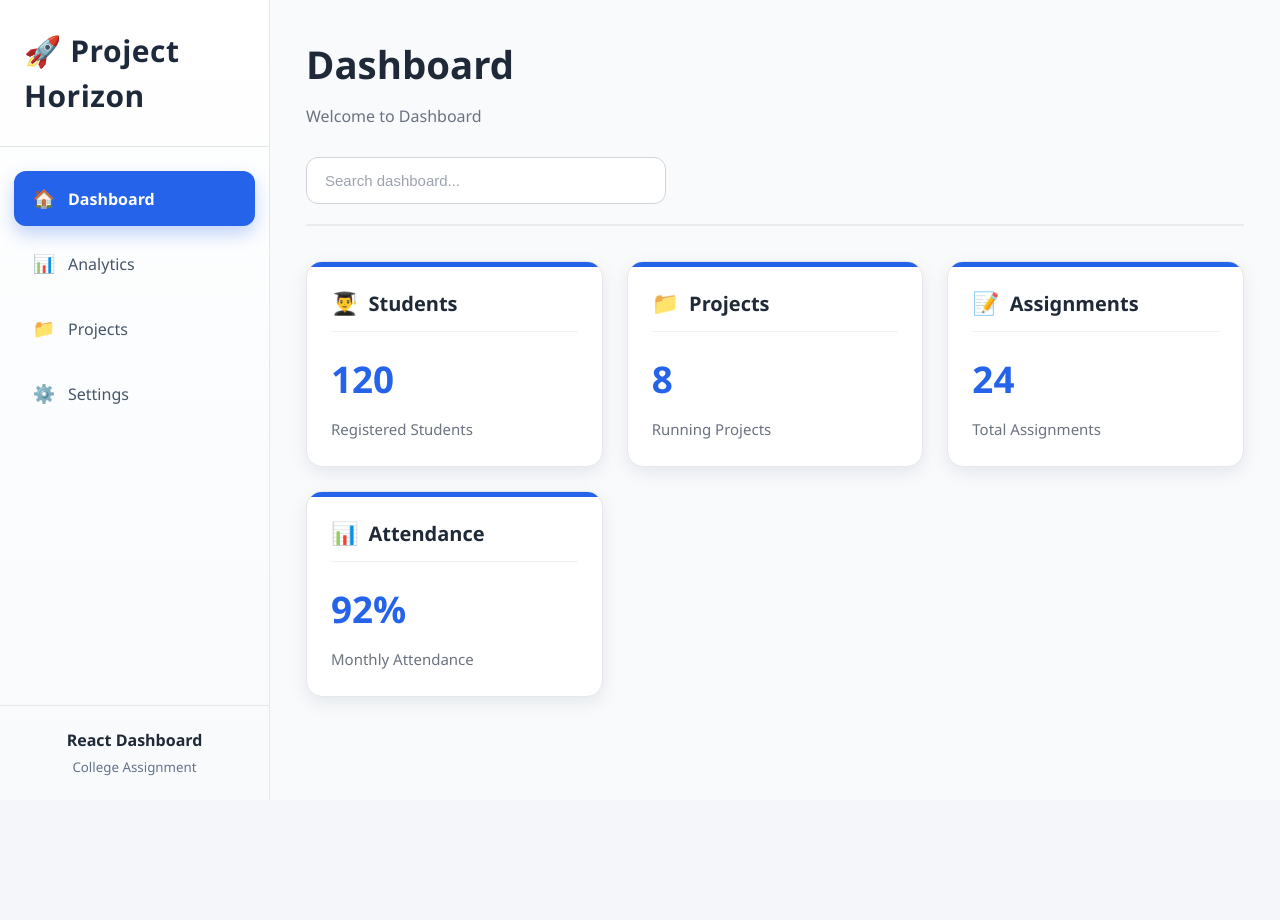
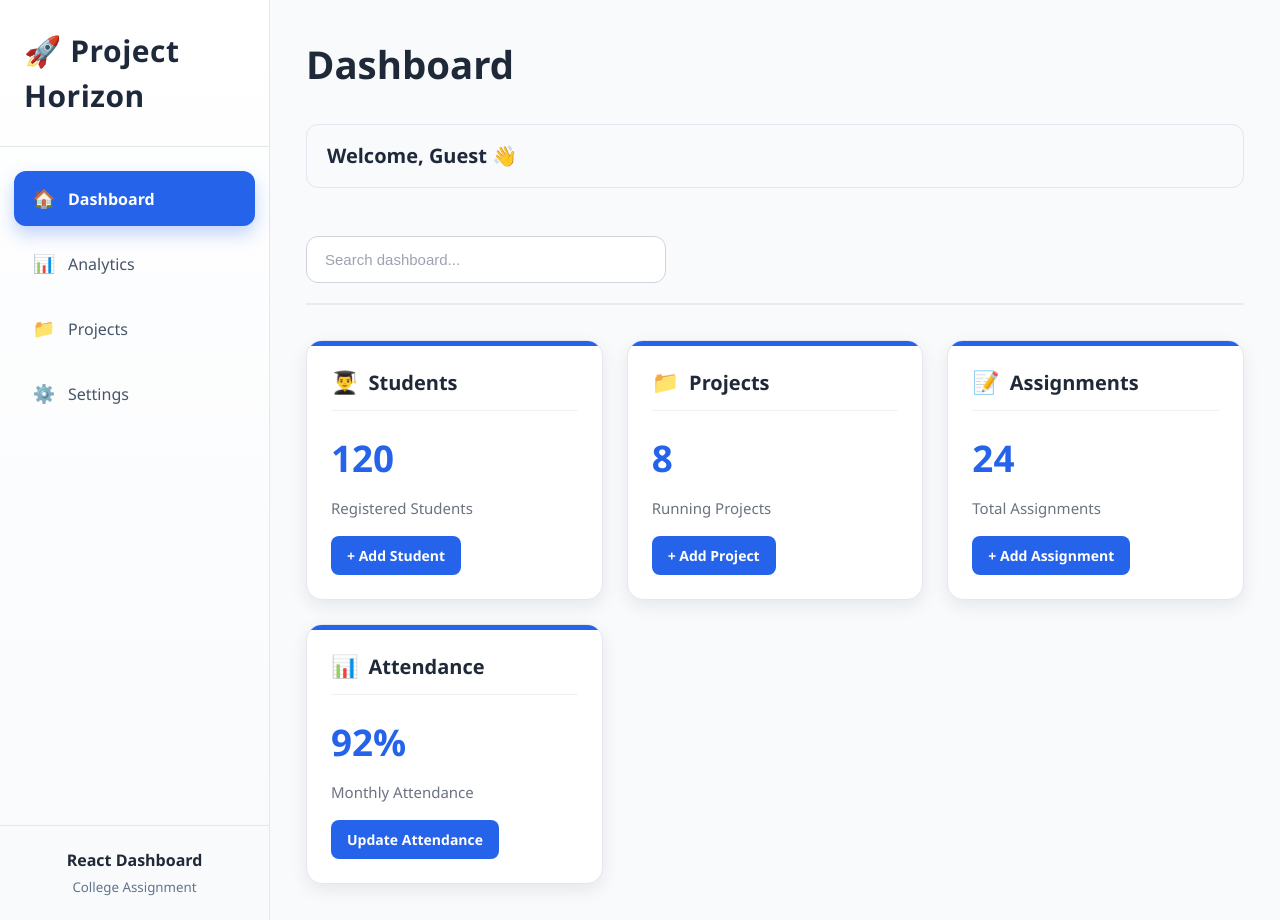
Before and after one commit to Inderjeetsingh1313/project-horizon, a React (Vite) app in the folder project-horizon/: page /dashboard in a window 1280 px wide. Before the commit the page ends 800 px from the top, so only its background shows below. Built offline with nearby package versions, Linux system fonts and the light colour scheme.

Commit message:
Day 5 All subtask regarding redux toolkit

```diff
--- a/project-horizon/src/components/Dashboard.css
+++ b/project-horizon/src/components/Dashboard.css
@@ -95,3 +95,51 @@
     grid-template-columns: 1fr;
   }
 }
+.card-action {
+  margin-top: 16px;
+  padding: 10px 16px;
+  background: #2563eb;
+  color: #ffffff;
+  border: none;
+  border-radius: 8px;
+  cursor: pointer;
+  font-size: 14px;
+  font-weight: 600;
+  transition:
+    background-color 0.25s ease,
+    transform 0.2s ease,
+    box-shadow 0.2s ease;
+}
+
+.card-action:hover {
+  background: #1d4ed8;
+  transform: translateY(-2px);
+  box-shadow: 0 6px 12px rgba(37, 99, 235, 0.25);
+}
+
+.card-action:active {
+  transform: scale(0.98);
+}
+
+.card-action:focus-visible {
+  outline: 3px solid rgba(37, 99, 235, 0.3);
+  outline-offset: 2px;
+}
+.user-info {
+  margin: 20px 0;
+  padding: 16px 20px;
+  background: #f8fafc;
+  border: 1px solid #e2e8f0;
+  border-radius: 12px;
+}
+
+.user-info h3 {
+  margin: 0;
+  font-size: 20px;
+  font-weight: 600;
+  color: #1e293b;
+}
+
+.user-info h3 span {
+  color: #2563eb;
+}
--- a/project-horizon/src/components/Dashboard.tsx
+++ b/project-horizon/src/components/Dashboard.tsx
@@ -1,7 +1,8 @@
 import { memo } from "react";
 import { useSearchParams } from "react-router-dom";
 import WorkspaceCard from "./WorkspaceCard";
-import { useAppSelector } from "./store/hooks";
+import { useAppDispatch, useAppSelector } from "./store/hooks";
+import { incrementStudents,incrementProjects,incrementAssignments,updateAttendance,} from "./store/slices/dashboardSlice";
 import "./Dashboard.css";
 
 interface DashboardCard {
@@ -11,6 +12,8 @@ interface DashboardCard {
 }
 
 function Dashboard() {
+  const dispatch = useAppDispatch();
+  const settings = useAppSelector((state) => state.settings);
   const dashboardState = useAppSelector((state) => state.dashboard);
   const dashboardCards: DashboardCard[] = [
     {
@@ -75,7 +78,11 @@ function Dashboard() {
       <header className="page-header">
         <h1>Dashboard</h1>
 
-        <p>Welcome to Dashboard</p>
+         <div className="user-info">
+  <h3>
+    Welcome, {settings.fullName || "Guest"} 👋
+  </h3>
+</div>
 
         <div className="search-box">
           <input
@@ -93,6 +100,38 @@ function Dashboard() {
             <WorkspaceCard key={card.title} title={card.title}>
               <h2>{card.value}</h2>
               <p>{card.description}</p>
+              {card.title === "Students" && (
+                <button
+                  className="card-action"
+                  onClick={() => dispatch(incrementStudents())}
+                >
+                  + Add Student
+                </button>
+              )}
+              {card.title === "Projects" && (
+                <button
+                  className="card-action"
+                  onClick={() => dispatch(incrementProjects())}
+                >
+                  + Add Project
+                </button>
+              )}
+              {card.title === "Assignments" && (
+                <button
+                  className="card-action"
+                  onClick={() => dispatch(incrementAssignments())}
+                >
+                  + Add Assignment
+                </button>
+              )}
+              {card.title === "Attendance" && (
+                <button
+                  className="card-action"
+                  onClick={() => dispatch(updateAttendance("93%"))}
+                >
+                  Update Attendance
+                </button>
+              )}
             </WorkspaceCard>
           ))
         ) : (
--- a/project-horizon/src/components/Settings.css
+++ b/project-horizon/src/components/Settings.css
@@ -110,7 +110,10 @@
   grid-column: span 2;
   display: flex;
   justify-content: flex-end;
-  margin-top: 10px;
+  align-items: center;
+  gap: 16px;
+  margin-top: 30px;
+  flex-wrap: wrap;
 }
 
 .save-btn,
@@ -167,11 +170,33 @@
   }
 
   .button-container {
-    justify-content: stretch;
-  }
+  flex-direction: column;
+  align-items: stretch;
+}
 
-  .save-btn,
-  .secondary-btn {
-    width: 100%;
-  }
+.button-container button {
+  width: 100%;
 }
+}
+.reset-btn {
+  padding: 12px 28px;
+  min-width: 120px;
+  border: 1px solid #d1d5db;
+  background: #ffffff;
+  color: #374151;
+  border-radius: 10px;
+  font-size: 15px;
+  font-weight: 600;
+  cursor: pointer;
+  transition: all 0.25s ease;
+}
+
+.reset-btn:hover {
+  background: #f8fafc;
+  border-color: #94a3b8;
+  transform: translateY(-2px);
+}
+
+.reset-btn:active {
+  transform: scale(0.98);
+}
--- a/project-horizon/src/components/Settings.tsx
+++ b/project-horizon/src/components/Settings.tsx
@@ -3,10 +3,9 @@ import "./Settings.css";
 import Button from "./Button";
 import InputField from "./InputField";
 import { useAppDispatch, useAppSelector } from "./store/hooks";
-import { updateField } from "./store/slices/settingsSlice";
+import { updateField, resetSettings } from "./store/slices/settingsSlice";
 
-type Theme = "Light" | "Dark" | "System";
-type Language = "English" | "Hindi" | "French";
+import type { Theme, Language } from "./store/slices/settingsSlice";
 
 interface ValidationErrors {
   fullName: string;
@@ -91,21 +90,29 @@ function Settings() {
   };
 
   const handleThemeChange = (e: React.ChangeEvent<HTMLSelectElement>) => {
+    const value = e.target.value;
+
+    if (value === "Light" || value === "Dark" || value === "System") {
       dispatch(
         updateField({
           name: "theme",
-      value: e.target.value as Theme,
+          value,
         }),
       );
+    }
   };
 
   const handleLanguageChange = (e: React.ChangeEvent<HTMLSelectElement>) => {
+    const value = e.target.value;
+
+    if (value === "English" || value === "Hindi" || value === "French") {
       dispatch(
         updateField({
           name: "language",
-      value: e.target.value as Language,
+          value,
         }),
       );
+    }
   };
 
   const handleNotificationChange = (e: React.ChangeEvent<HTMLInputElement>) => {
@@ -236,6 +243,13 @@ function Settings() {
               <Button type="submit" variant="primary" disabled={!isFormValid}>
                 💾 Save Changes
               </Button>
+              <button
+    type="button"
+    className="reset-btn"
+    onClick={() => dispatch(resetSettings())}
+  >
+    Reset
+  </button>
             </div>
           </div>
         </form>
--- a/project-horizon/src/components/store/slices/dashboardSlice.ts
+++ b/project-horizon/src/components/store/slices/dashboardSlice.ts
@@ -1,5 +1,5 @@
 import { createSlice } from "@reduxjs/toolkit";
-
+import type { PayloadAction } from "@reduxjs/toolkit";
 interface DashboardState {
   students: number;
   projects: number;
@@ -18,25 +18,29 @@ const dashboardSlice = createSlice({
   name: "dashboard",
   initialState,
   reducers: {
-    setStudents(state, action) {
-      state.students = action.payload;
+    incrementStudents(state) {
+      state.students += 1;
     },
 
-    setProjects(state, action) {
-      state.projects = action.payload;
+    incrementProjects(state) {
+      state.projects += 1;
     },
 
-    setAssignments(state, action) {
-      state.assignments = action.payload;
+    incrementAssignments(state) {
+      state.assignments += 1;
     },
 
-    setAttendance(state, action) {
+    updateAttendance(state, action: PayloadAction<string>) {
       state.attendance = action.payload;
     },
   },
 });
 
-export const { setStudents, setProjects, setAssignments, setAttendance } =
-  dashboardSlice.actions;
+export const {
+  incrementStudents,
+  incrementProjects,
+  incrementAssignments,
+  updateAttendance,
+} = dashboardSlice.actions;
 
 export default dashboardSlice.reducer;
```
Lines whose indentation alone changed are shown as unchanged.
